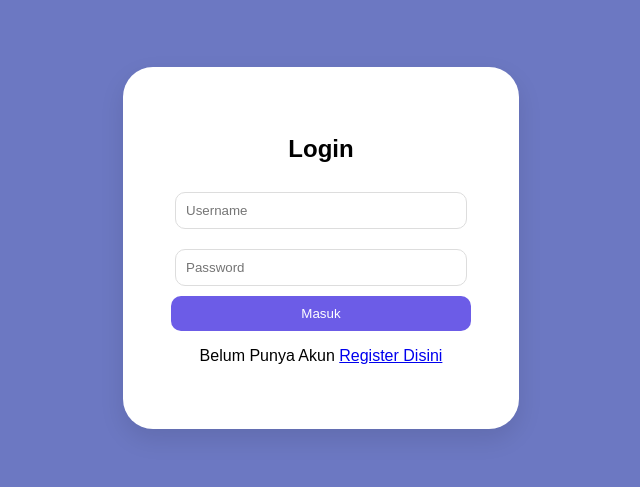
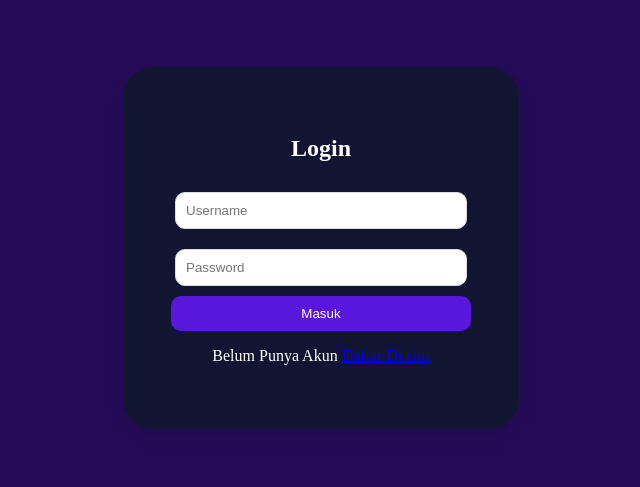
Before and after one commit to SyFord421/Login_page, a Flask app: template templates/login.html in a window 1280 px wide. Shown: the top 487 px of the page, without its empty margins (319-959 px from the left). Run offline with Flask 3, Linux system fonts and the light colour scheme; the template is opened without the code that fills it, so the values that code supplies are empty.

Commit message:
Benerin file yang salah tadi

```diff
--- a/app/system.py
+++ b/app/system.py
@@ -10,7 +10,7 @@ class UserAccount:
             salt = "HeI_AnTeK_AnTeK_AsIng"
             #masih static Salt soalnya nggak mau ribet
             salted = salt + password
-        return hashlib.sha256(salted.encode()).hexdigest()
+        return hashlib.sha256(salted.encode()).hexdigest()#kita gunakan sha256 standar industri sekarang
 
     def __init__(self, username, password):
         self.username = username
@@ -34,7 +34,7 @@ class LoginSystem(UserAccount):
         hashed_pw = self._hash_password(pw)
         query = "SELECT password FROM users WHERE username = ?"
         self.db.cursor.execute(query, (usr,))
-        data = self.db.cursor.fetchone()
+        data = self.db.cursor.fetchone()#mengambil data dari database
         if data:
             stored_pw = data[0]
             if stored_pw == hashed_pw:
--- a/main.py
+++ b/main.py
@@ -8,8 +8,17 @@ sys = LoginSystem()
 def home():
     return render_template('index.html')
 
+@app.route('/register', methods=['POST'])
+def register():
+    user = request.form.get('username')
+    email = request.form.get('Email')
+    password = request.form.get('password')
+    result = sys.register(user, email, password)
+    return result
+
 @app.route('/login', methods=['POST'])
 def login():
     user = request.form.get('username')
     pw = request.form.get('password')
     result = sys.login(user, pw)
+    return result
--- a/templates/login.html
+++ b/templates/login.html
@@ -12,7 +12,7 @@
                 <input type="password" name="password" placeholder="Password" required>
                 <button type="submit">Masuk</button>
             </form>
-            <p>Belum Punya Akun <a href="/register">Register Disini</a></p>
+            <p>Belum Punya Akun <a href="/register">Daftar Di sini</a></p>
         </div>
     </body>
 </html>
--- a/templates/style.css
+++ b/templates/style.css
@@ -1,17 +1,18 @@
 body {
     box-shadow: midnightblue;
-    background: #6c78c2;
-    font-family: Sans-Serif;
+    background: #250b58;
+    font-family: initial;
+    color: white;
     display: flex;
     justify-content: center;
     align-items: center;
     height: 60vh;
 }
 .card {
-    background: white;
+    background: #111531;
     padding: 3rem;
     border-radius: 30px;
-    box-shadow: 0 10px 25px rgba(0,0,0,0.1);
+    box-shadow: 0 10px 25px rgba(1,0,0,0.1);
     width: 300px;
     text-align: center;
 
@@ -24,7 +25,7 @@ input {
     border-radius: 10px;
     }
 button {
-    background: #6c5ce7;
+    background: #5916dd;
     color: white;
     border: none;
     padding: 10px 20px;
```
Also changed, not shown: README.md.
